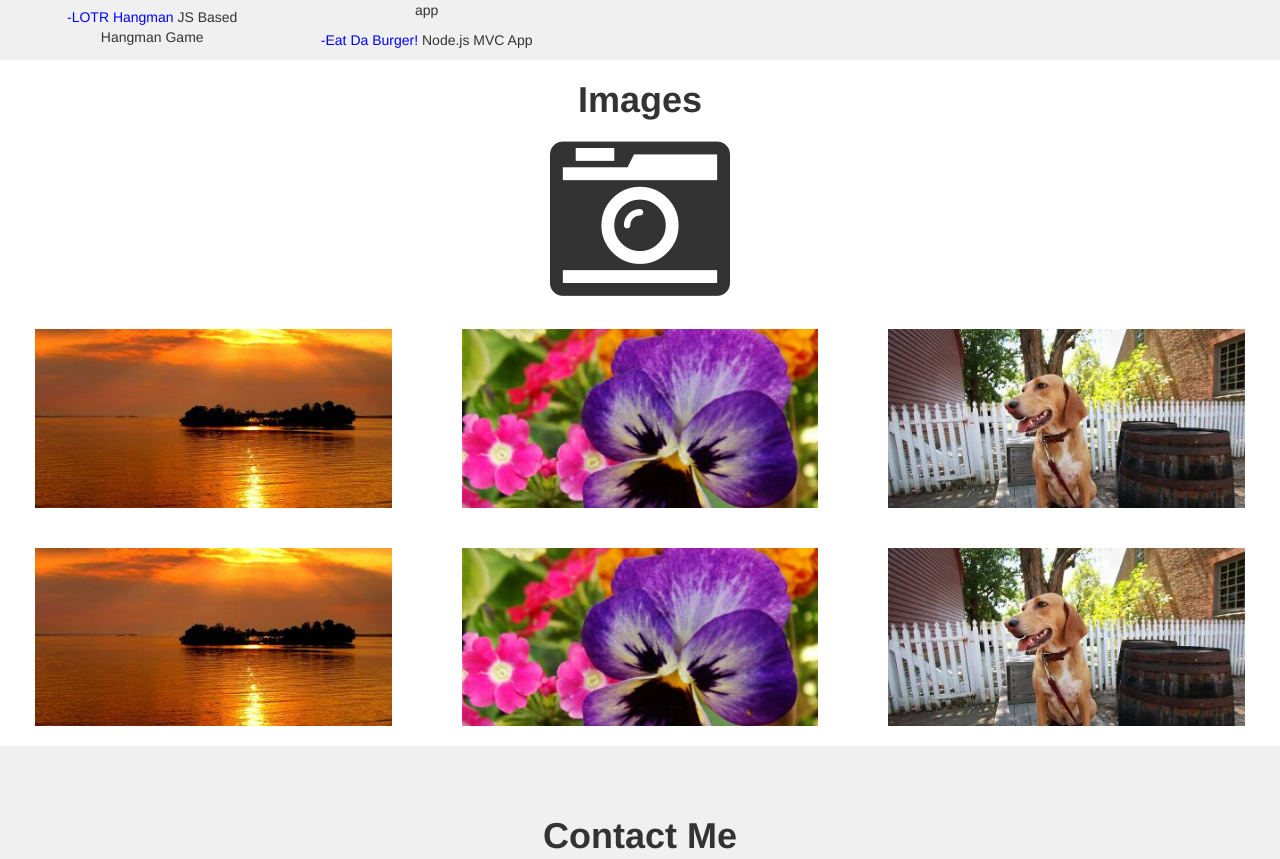
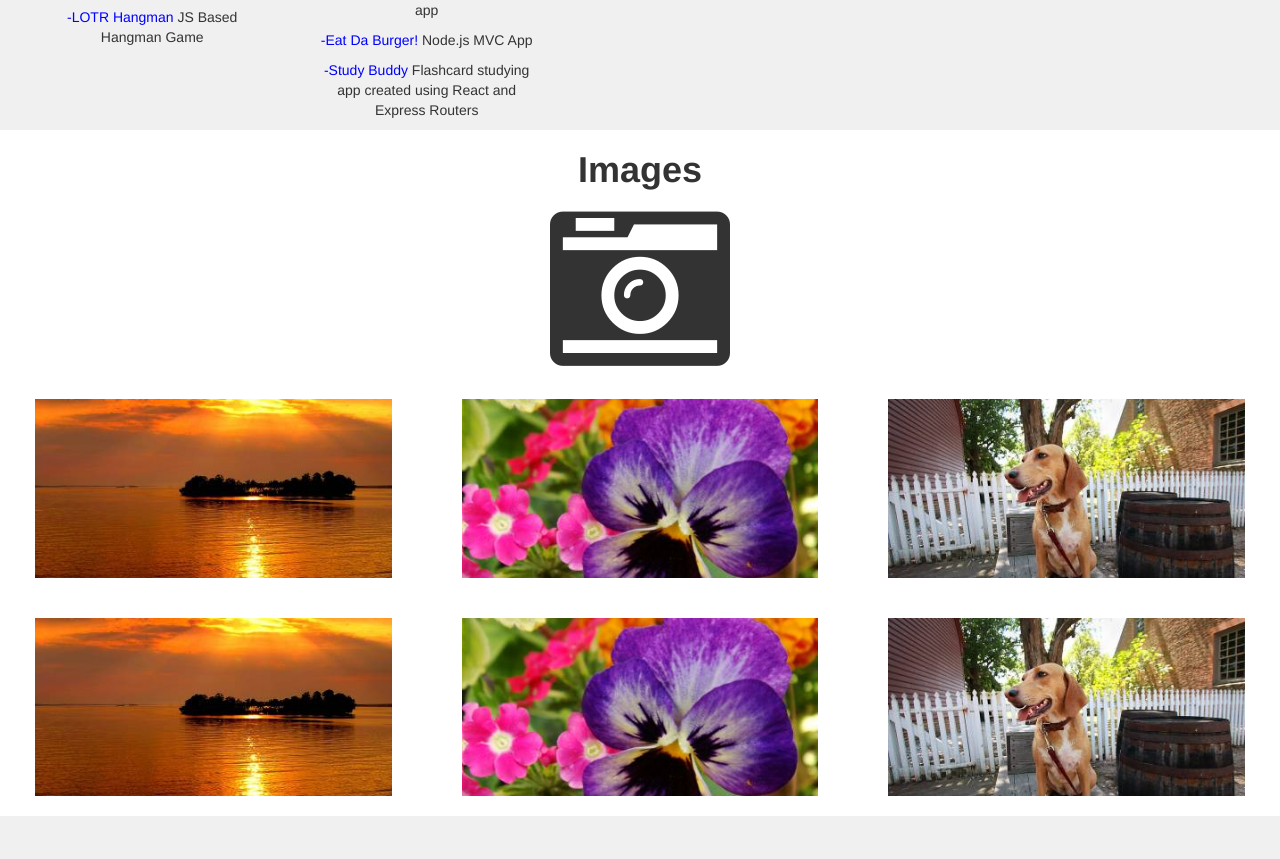
Before and after one commit to cbanaszak133/Bootstrap-Portfolio, a plain HTML site: page index.html in a window 1280 px wide. Shown: the part 949-1808 px from the top of the page. Drawn offline with nearby package versions, Linux system fonts and the light colour scheme.

Commit message:
added study buddy project

```diff
--- a/index.html
+++ b/index.html
@@ -99,6 +99,8 @@
 
 								<p><a href="https://polar-bastion-52352.herokuapp.com/">-Eat Da Burger!</a> Node.js MVC App</p>
 
+								<p><a href="https://studdy-buddy-nw.herokuapp.com/">-Study Buddy</a> Flashcard studying app created using React and Express Routers</p>
+
 							</p>
 						</div>
 
```
